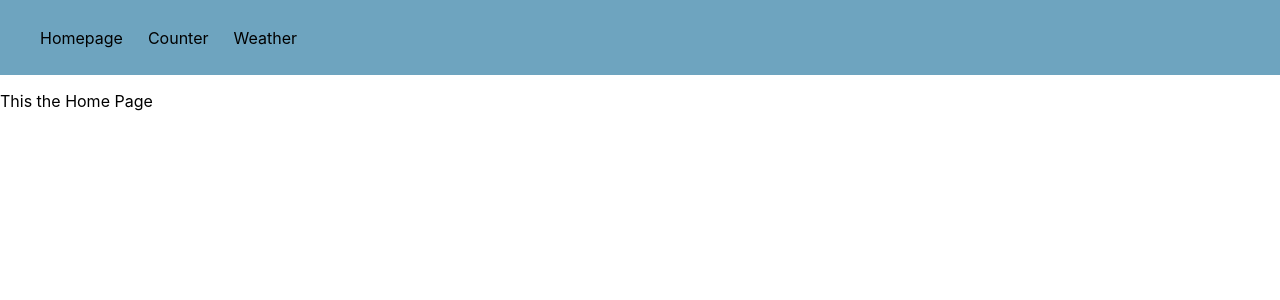
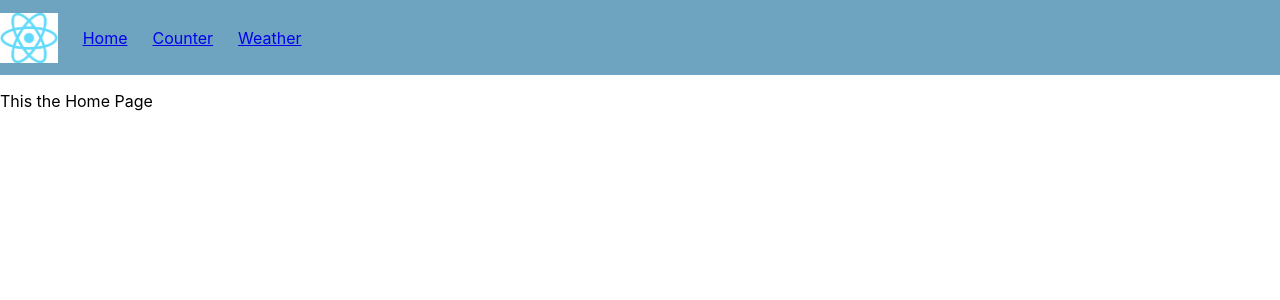
Before and after one commit to edavidson1410/react-begins, a React (Create React App) app in the folder client/: page / in a window 1280 px wide. Shown: the top 300 px of the page. Built offline with nearby package versions, Linux system fonts and the light colour scheme.

Commit message:
added NavBar. needs Style. Create Weather app.

```diff
--- a/client/src/components/NavBar.css
+++ b/client/src/components/NavBar.css
@@ -1,4 +1,4 @@
-.links {
+.navBar {
     list-style-type: none;
     display: flex;
     align-items: center;
@@ -7,4 +7,10 @@
     background-color: #6EA4BF;
     margin: 0;
     height: 75px;
+    color: white;
 }
+
+img {
+    height: 50px;
+
+}
--- a/client/src/components/NavBar.js
+++ b/client/src/components/NavBar.js
@@ -1,14 +1,22 @@
-import "./NavBar.css"
+import { Link } from "react-router-dom";
+import "./NavBar.css";
+import logo from "../imgs/reactLogo.png"
+
+const links = ["", "counter", "weather"]
 
 export const NavBar = () => {
 
     return (
         <div className="navBar">
-            <ul className="links">
-                <li>Homepage</li>
-                <li>Counter</li>
-                <li>Weather</li>
-            </ul>
+            {/* <img src={logo} alt="react Logo" />
+            {links.map((link) => (
+                <Link key={link} to="/">{link}</Link>
+            ))} */}
+
+            <img src={logo} alt="react Logo" />
+            <Link to="/">Home</Link>
+            <Link to="/counter">Counter</Link>
+            <Link to="/weather">Weather</Link>
         </div>
     )
 }
--- a/client/src/index.js
+++ b/client/src/index.js
@@ -1,6 +1,6 @@
 import React from 'react';
 import ReactDOM from 'react-dom/client';
-import { createBrowserRouter, RouterProvider } from "react-router-dom";
+import { createBrowserRouter, RouterProvider, Outlet } from "react-router-dom";
 import './index.css';
 import HomePage from './pages/HomePage';
 import Counter from './pages/Counter';
@@ -8,6 +8,14 @@ import Weather from './pages/Weather';
 import { NavBar } from './components/NavBar';
 
 const router = createBrowserRouter([
+  {
+    element: (
+      <>
+        <NavBar />
+        <Outlet />
+      </>
+    ),
+    children: [
     {
         path: "/",
         element: <HomePage />,
@@ -20,12 +28,12 @@ const router = createBrowserRouter([
       path: "/weather",
       element: <Weather />
     }
+  ]}
 ]);
 
 const root = ReactDOM.createRoot(document.getElementById('root'));
 root.render(
   <React.StrictMode>
-    <NavBar />
     <RouterProvider router={router} />
   </React.StrictMode>
 );
```
Also changed, not shown: client/src/App.js (added, +10 -0 lines), client/src/imgs/reactLogo.png (added). Lines whose indentation alone changed are shown as unchanged.
